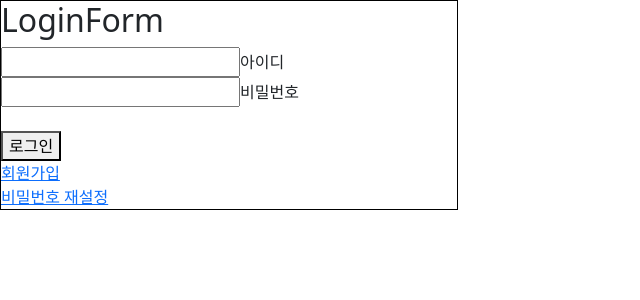
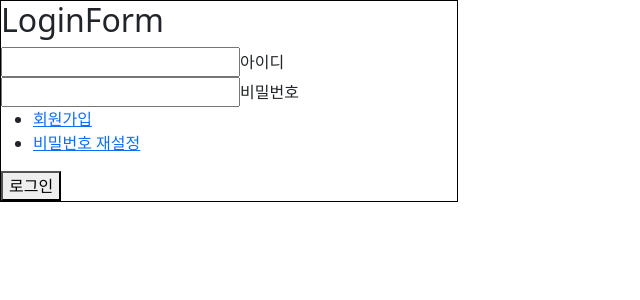
Before and after one commit to hyobin96/1rd-web-project-acorn, a Vue app in the folder front/vue-project/: page / in a window 1280 px wide. Shown: the top 300 px of the page, without its empty margins (0-640 px from the left). Built offline with nearby package versions, Linux system fonts and the light colour scheme.

Commit message:
로그인 페이지 태그 이동

```diff
--- a/front/vue-project/src/components/AuthLoginForm.vue
+++ b/front/vue-project/src/components/AuthLoginForm.vue
@@ -9,7 +9,10 @@
             <input type="password" id="pw" name="pw"
             @focus="isPwFocus = true" @blur="isPwFocus = false" v-model="password" autocomplete="off">
             <label for="pw" :class="{floated: isPwFocus || pw}">비밀번호</label></div>
-        <br>
+                    <ul class="find_wrap">
+            <li><a href="">회원가입</a></li>
+            <li><a href="">비밀번호 재설정</a></li>
+        </ul>
         <button @click="login">로그인</button>
     </div>
 </template>
--- a/front/vue-project/src/views/AuthView.vue
+++ b/front/vue-project/src/views/AuthView.vue
@@ -2,12 +2,6 @@
     <div class="login">
         <RouterLink :to="{name: 'login'}" />
         <RouterView />
-
-        <ul class="find_wrap">
-            <li><a href="">회원가입</a></li>
-            <li><a href="">비밀번호 재설정</a></li>
-        </ul>
-
     </div>
 </template>
 
```
